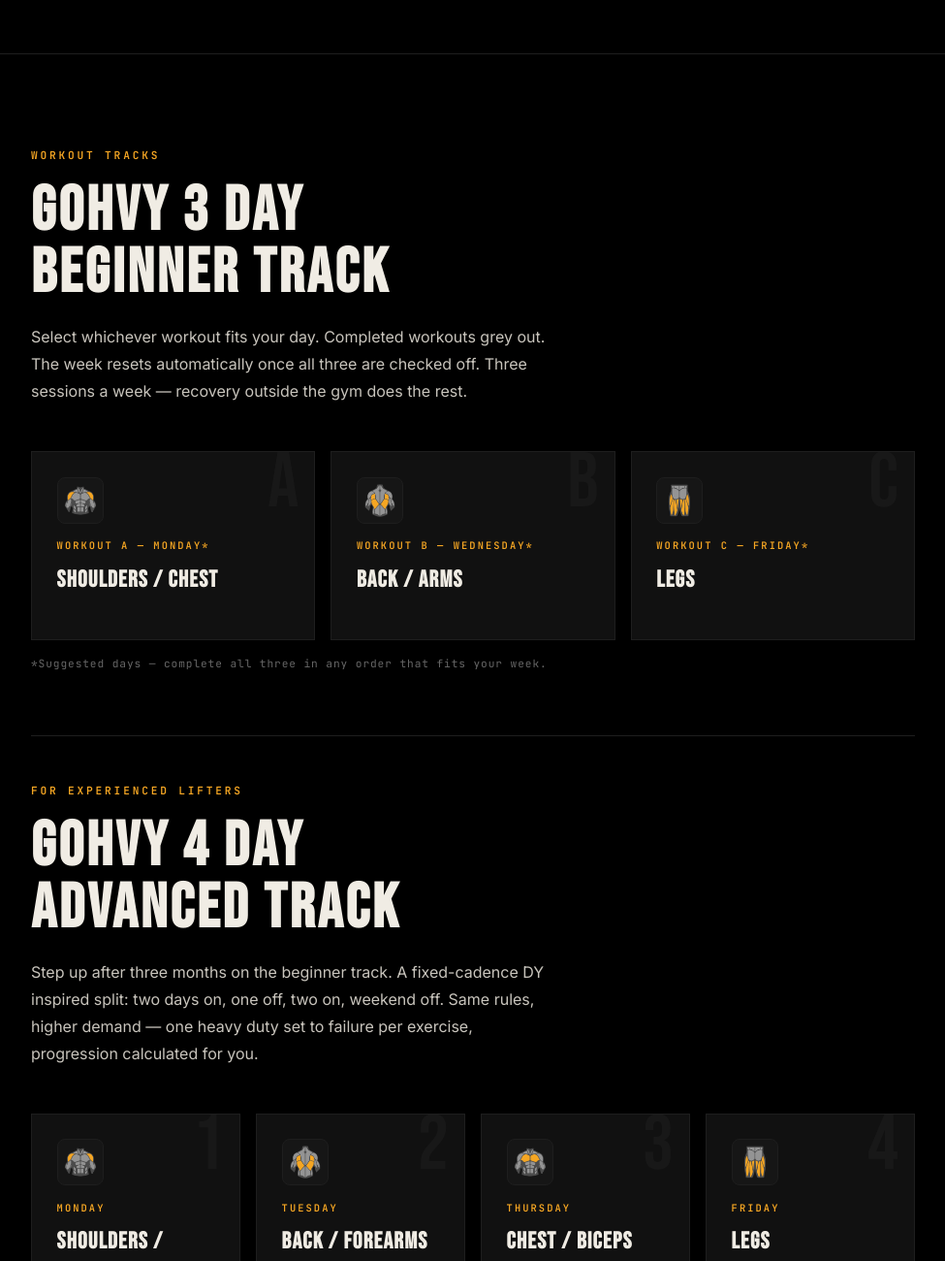
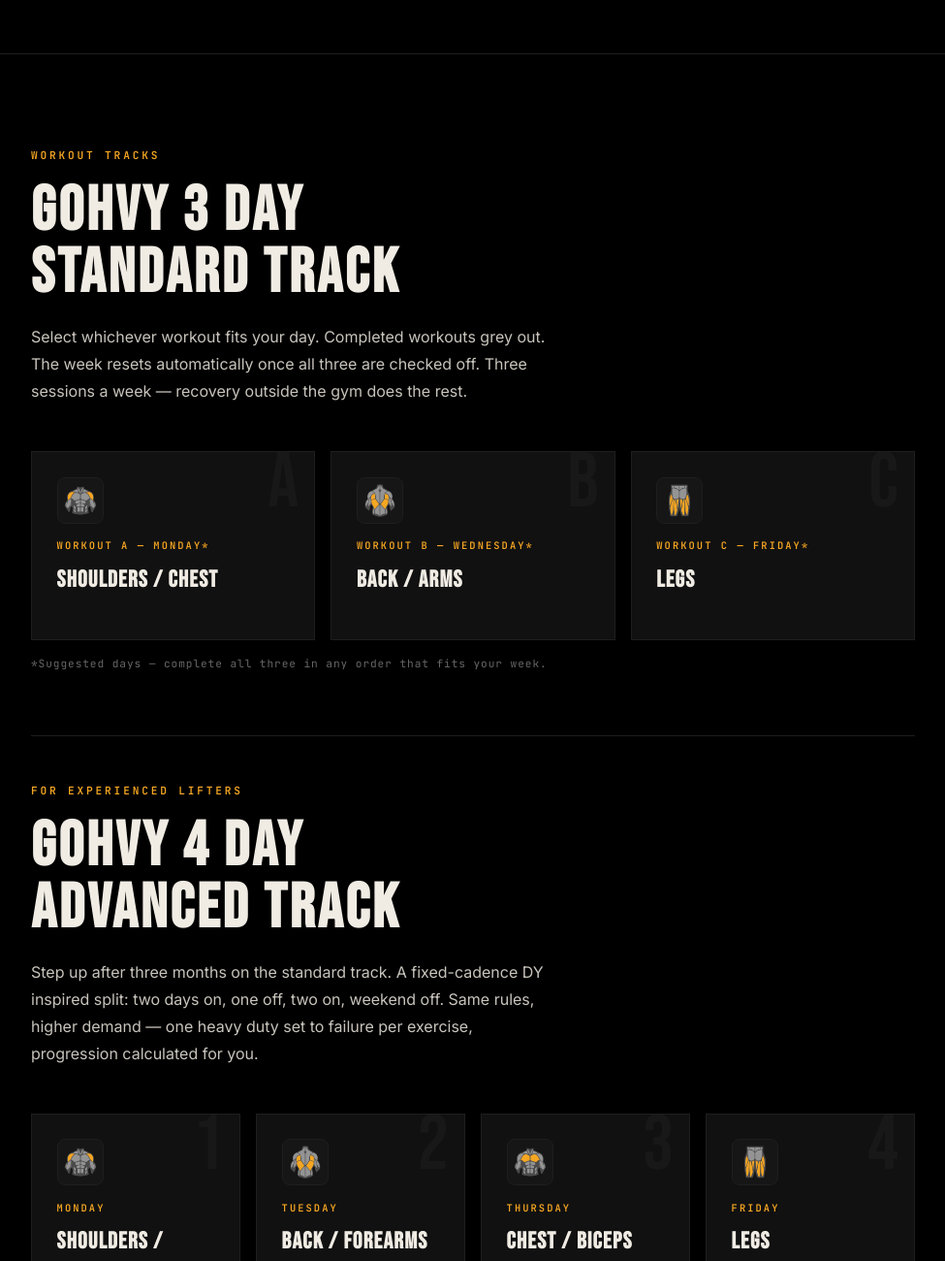
Before and after one commit to rickscode/gohvy-site, a website: page index.html in a window 1280 px wide. Shown: the part 1837-3137 px from the top of the page at 97% size, without its empty margins (152-1127 px from the left). Drawn offline with Linux system fonts and the light colour scheme.

Commit message:
3-day track: Standard replaces Beginner naming
Co-Authored-By: Claude Fable 5 <noreply@anthropic.com>

```diff
--- a/index.html
+++ b/index.html
@@ -676,7 +676,7 @@
   <!-- TRACKS -->
   <section class="section">
     <p class="section-eyebrow">Workout Tracks</p>
-    <h2 class="section-title">GOHVY 3 Day<br>Beginner Track</h2>
+    <h2 class="section-title">GOHVY 3 Day<br>Standard Track</h2>
     <p class="section-body">Select whichever workout fits your day. Completed workouts grey out. The week resets automatically once all three are checked off. Three sessions a week — recovery outside the gym does the rest.</p>
 
     <div class="tracks-grid">
@@ -701,7 +701,7 @@
     <div class="advanced-track">
       <p class="section-eyebrow">For Experienced Lifters</p>
       <h2 class="section-title">GOHVY 4 Day<br>Advanced Track</h2>
-      <p class="section-body">Step up after three months on the beginner track. A fixed-cadence DY inspired split: two days on, one off, two on, weekend off. Same rules, higher demand &mdash; one heavy duty set to failure per exercise, progression calculated for you.</p>
+      <p class="section-body">Step up after three months on the standard track. A fixed-cadence DY inspired split: two days on, one off, two on, weekend off. Same rules, higher demand &mdash; one heavy duty set to failure per exercise, progression calculated for you.</p>
       <div class="tracks-grid">
         <div class="track-card" data-track="1">
           <img class="track-icon" src="images/tracks/shoulder.png" alt="Shoulders and triceps workout icon" loading="lazy" width="48" height="48" />
```
